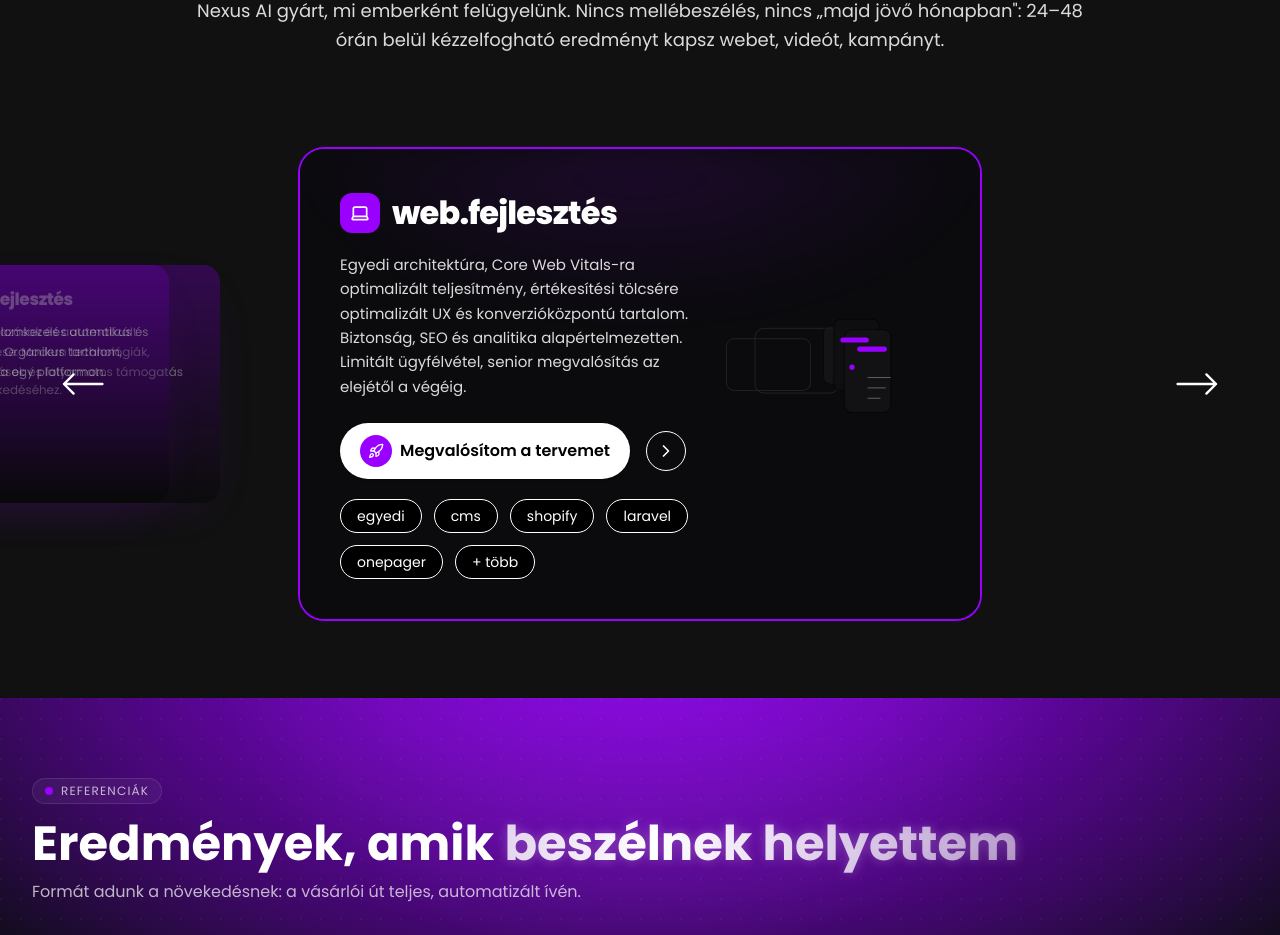
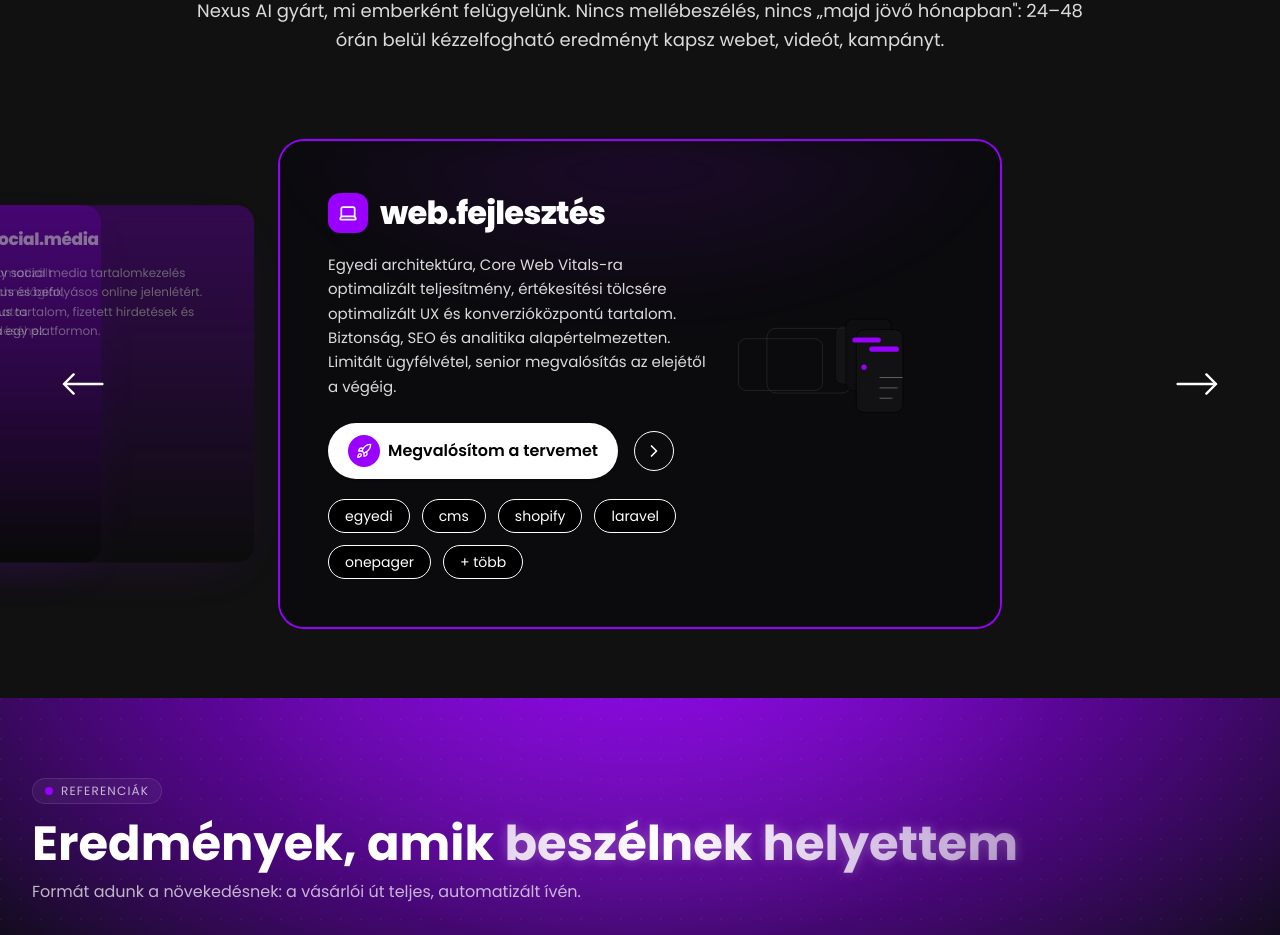
Before and after one commit to mrcoinzy/vizio-ai-flow, a React (Vite) app: page / in a window 1280 px wide. Shown: the part 2130-3065 px from the top of the page. Built offline with nearby package versions, Linux system fonts and the light colour scheme.

Commit message:
Módosítás a szolgáltatások szekcióban
A szolgáltatások szekcióban a boxok elrendezését módosítottam a kért dizájn szerint.

```diff
--- a/src/components/ServicesSection.tsx
+++ b/src/components/ServicesSection.tsx
@@ -74,14 +74,14 @@ function GhostServiceCard({ service, side }) {
   const IconComponent = service.icon;
   return (
     <div
-      className={`pointer-events-none absolute ${isLeft ? "left-[-120px] md:left-[-180px]" : "right-[-120px] md:right-[-180px]"} top-[70%] -translate-y-1/2 z-0`}
+      className={`pointer-events-none absolute ${isLeft ? "left-[-200px] md:left-[-280px]" : "right-[-200px] md:right-[-280px]"} top-1/2 -translate-y-1/2 z-0`}
       style={{ transformOrigin: "center" }}
     >
       <div
         className="relative rounded-[20px] overflow-hidden"
         style={{
-          width: 420,
-          height: 280,
+          width: 380,
+          height: 420,
           background: `linear-gradient(180deg, ${ACCENT} 0%, rgba(0,0,0,.35) 100%)`,
           boxShadow: `0 18px 60px -20px ${ACCENT}55`,
           opacity: 0.7,
@@ -112,9 +112,9 @@ function GhostServiceCard({ service, side }) {
 function ServiceCard({ s }) {
   const IconComponent = s.icon;
   return (
-    <div className="relative z-10" style={{ width: 680, maxWidth: "92vw" }}>
+    <div className="relative z-10" style={{ width: 720, maxWidth: "92vw" }}>
       <div className="absolute inset-0 rounded-[24px]" style={{ boxShadow: `0 0 0 2px ${ACCENT}` }} />
-      <div className="relative rounded-[24px] bg-[#0B0B0E] text-white overflow-hidden p-8 md:p-10">
+      <div className="relative rounded-[24px] bg-[#0B0B0E] text-white overflow-hidden p-8 md:p-12" style={{ minHeight: 480 }}>
         <div
           className="pointer-events-none absolute -inset-[1px] rounded-[24px]"
           style={{ background: `radial-gradient(85% 60% at 50% 0%, ${ACCENT}22, transparent 60%)`, filter: "blur(18px)" }}
```
